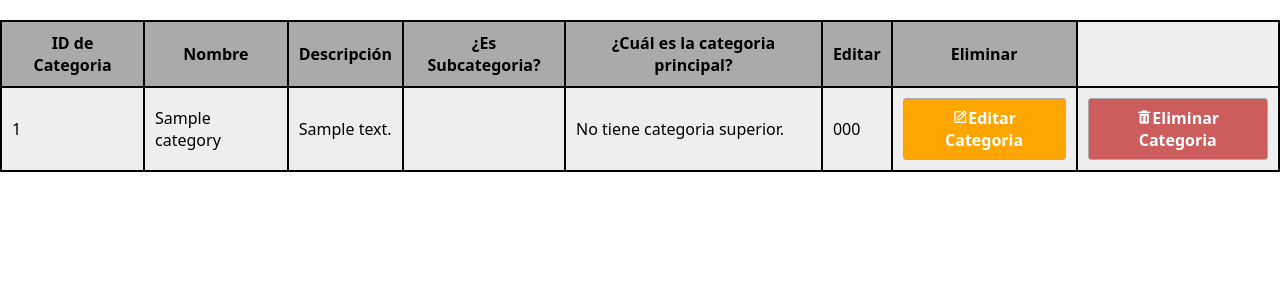
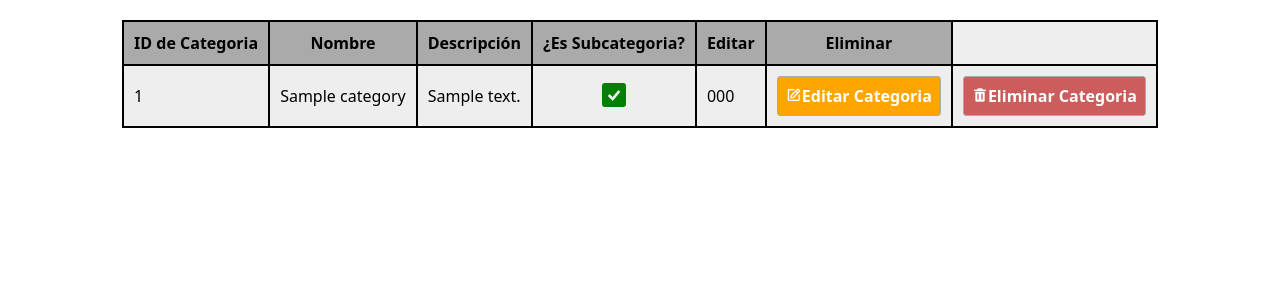
Before and after one commit to Juan-A/Proyecto-Final-Entorno-Servidor, a PHP site: page /adminZone/categories_management.php in a window 1280 px wide. Shown: the part 57-357 px from the top of the page. Run offline with PHP 8.4, Linux system fonts and the light colour scheme; the visitor is signed in with stand-in values (Sample User, id 1); tables that the repository leaves empty or names only in its code hold one stand-in row (values such as "Sample post"); data that the repository does not hold is empty.

Commit message:
Fixed table, deleted an unnecessary column. Added check and X. Formatted.

```diff
--- a/adminZone/inc/sections/categories_listing.php
+++ b/adminZone/inc/sections/categories_listing.php
@@ -15,9 +15,6 @@
                     ¿Es Subcategoria?
                 </th>
                 <th>
-                    ¿Cuál es la categoria principal?
-                </th>
-                <th>
                     Editar
                 </th>
                 <th>
@@ -31,19 +28,24 @@
             foreach ($categories as $category) {
                 echo "<tr>";
                 foreach ($category as $key => $data) {
-                   echo "<td>";
+
                     if($key == "var_is_subcategory"){
+                        echo "<td>";
                         if(!boolval($data)){
-                            echo "No es subcategoria.";
+
+                            echo "<center><i class='bx bxs-x-square' style='color:red;font-size:2em'></i></center>";
+                        }else{
+                            echo "<center><i class='bx bxs-check-square'style='color:green;font-size: 2em;'></i></center>";
                         }
+                        echo "</td>";
                     }else if( $key == "var_parent_category"){
-                        if(is_null($data)){
-                            echo "No tiene categoria superior.";
-                        }
+
                     }else{
+                        echo "<td>";
                         echo $data;
+                        echo "</td>";
                     }
-                echo "</td>";
+
                 }
                 echo "<td><a class='buttonWarning' href='category_modify.php?id=" . $category["var_code"] . "'><i class='bx bx-edit' ></i>Editar Categoria</a></td>";
                 echo "<td><a class='buttonDanger deleteUser' href='categories_management.php?deleteCategory=" . $category["var_code"] . "'><i class='bx bxs-trash bx-tada-hover' ></i></i>Eliminar Categoria</a></td>";
```
